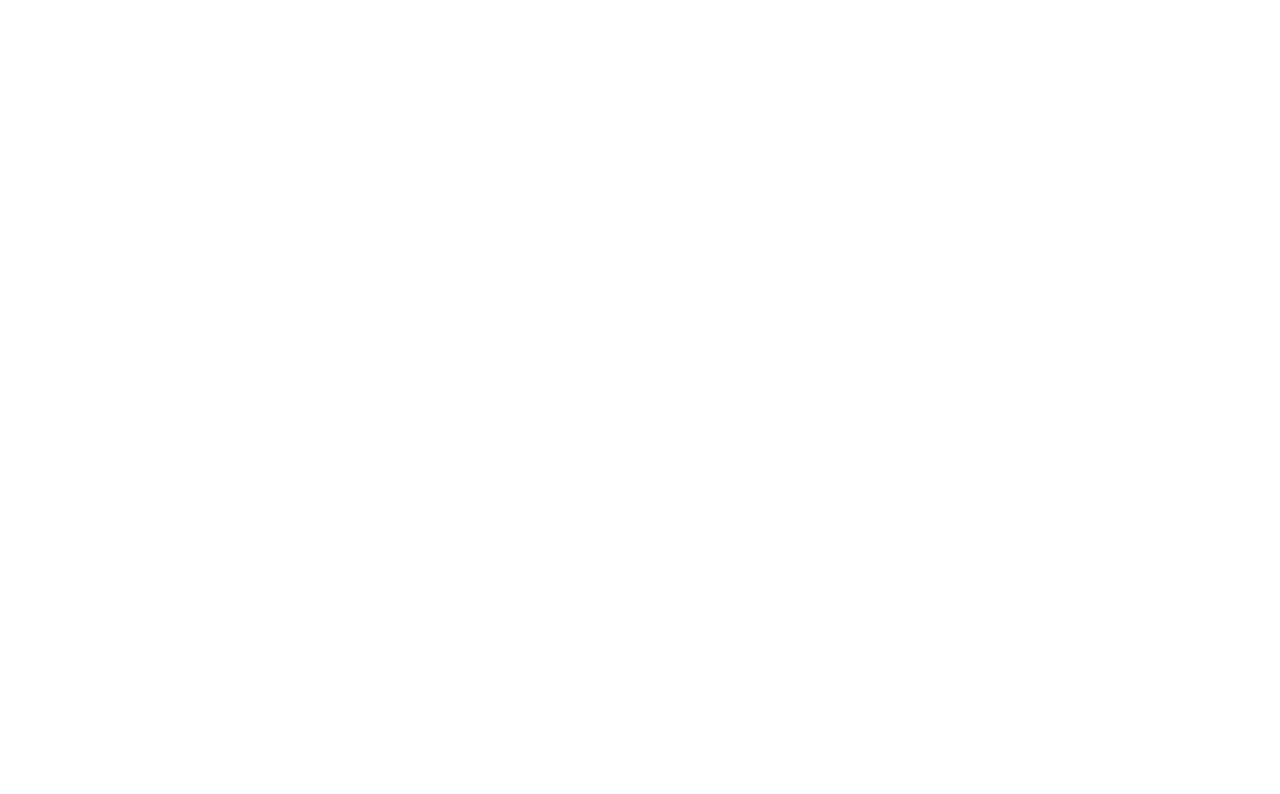
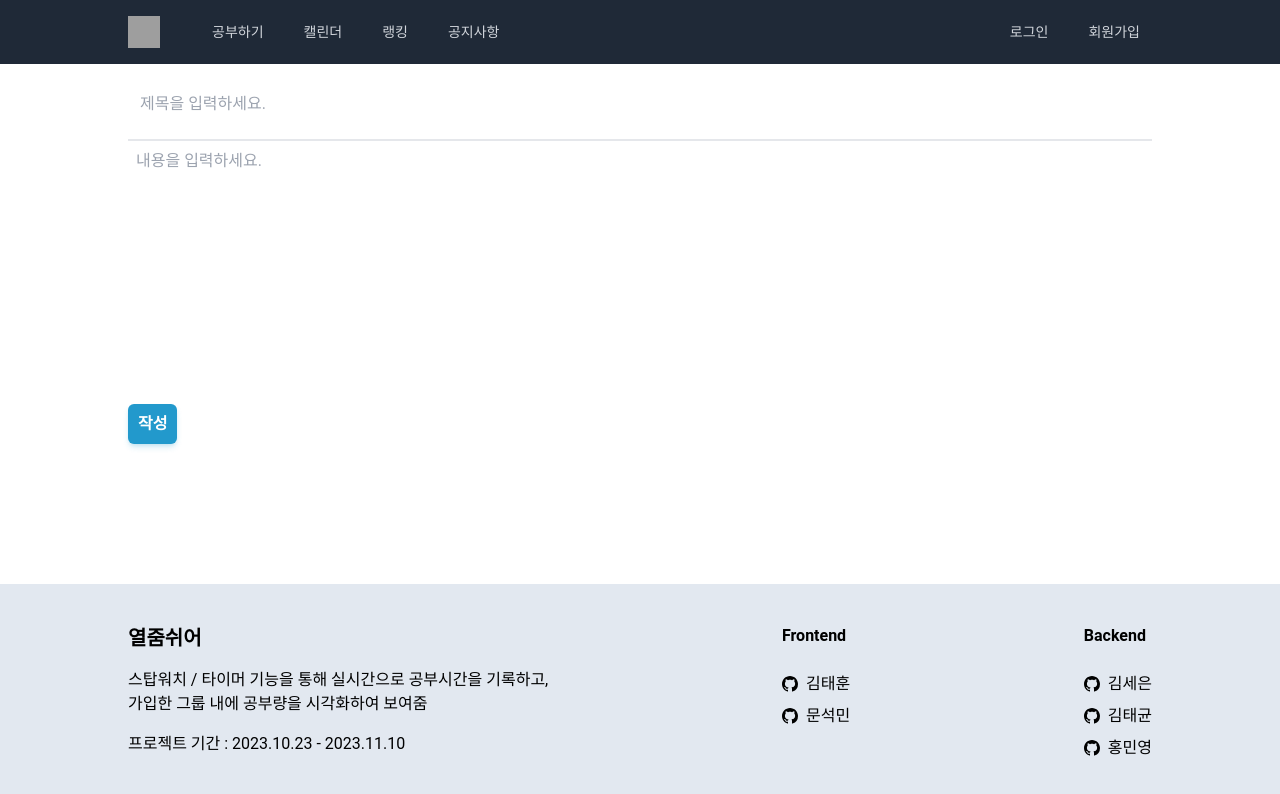
Before and after one commit to WebDeViper/WebDeViper_Client, a React (Vite) app: page /notice/create in a window 1280 px wide. Before the commit this address had no page. Shown: the top 794 px of the page. Built offline with nearby package versions, Linux system fonts and the light colour scheme; grey boxes are pictures that could not be loaded.

Commit message:
feat: 공지사항 페이지 생성

```diff
--- a/package.json
+++ b/package.json
@@ -10,10 +10,16 @@
     "preview": "vite preview"
   },
   "dependencies": {
+    "@emotion/react": "^11.11.1",
+    "@emotion/styled": "^11.11.0",
     "@headlessui/react": "^1.7.17",
     "@heroicons/react": "^2.0.18",
     "@reduxjs/toolkit": "^1.9.7",
+    "@tiptap/pm": "^2.1.12",
+    "@tiptap/react": "^2.1.12",
+    "@tiptap/starter-kit": "^2.1.12",
     "axios": "^1.6.1",
+    "moment": "^2.29.4",
     "react": "^18.2.0",
     "react-dom": "^18.2.0",
     "react-hook-form": "^7.48.2",
--- a/src/App.tsx
+++ b/src/App.tsx
@@ -6,6 +6,8 @@
 import { useAppDispatch, useAppSelector } from './store/store';
 import { useEffect } from 'react';
 import { authUser } from './store/thunkFunctions';
+import NoticePage from './pages/NoticePage';
+import CreateNoticePage from './pages/CreateNoticePage';
 
 function App() {
   const isAuth = useAppSelector(state => state.user.isAuth);
@@ -26,6 +28,8 @@
         <Route index element={<MainPage />} />
         <Route path="/study" element={<StudyPage />} />
         <Route path="/signup" element={<SignupPage />} />
+        <Route path="/notice" element={<NoticePage />} />
+        <Route path="/notice/create" element={<CreateNoticePage />} />
       </Route>
     </Routes>
   );
--- a/src/components/common/Button.tsx
+++ b/src/components/common/Button.tsx
@@ -5,7 +5,7 @@
 type Type = 'button' | 'submit';
 interface Props {
   children: ReactNode;
-  onClick: () => void;
+  onClick?: () => void;
   color?: Color;
   size?: Size;
   type?: Type;
--- /dev/null
+++ b/src/pages/CreateNoticePage/index.tsx
@@ -0,0 +1,63 @@
+import { Button } from '../../components/common/Button';
+import { useForm, SubmitHandler } from 'react-hook-form';
+import { API } from '../../utils/axios';
+import { useNavigate } from 'react-router-dom';
+
+type FormValues = {
+  title: string;
+  content: string;
+};
+
+export default function CreateNoticePage() {
+  const {
+    register,
+    handleSubmit,
+    formState: { errors },
+    reset,
+  } = useForm<FormValues>();
+  const navigate = useNavigate();
+
+  const onSubmit: SubmitHandler<FormValues> = async data => {
+    try {
+      const response = await API.post('/notice', data);
+      const result = response.data;
+      reset();
+      navigate('/notice');
+      console.log(result);
+    } catch (err) {
+      console.log(err);
+    }
+  };
+
+  return (
+    <div className="container">
+      <form onSubmit={handleSubmit(onSubmit)}>
+        <div className="border-b-2 pb-2">
+          <textarea
+            className="w-full h-10 leading-10 pl-3"
+            placeholder="제목을 입력하세요."
+            {...register('title', {
+              required: '제목을 입력하세요.',
+            })}
+          ></textarea>
+        </div>
+        <div>
+          <textarea
+            className="w-full p-2"
+            cols={30}
+            rows={10}
+            placeholder="내용을 입력하세요."
+            {...register('content', {
+              required: '내용을 입력하세요.',
+            })}
+          ></textarea>
+        </div>
+        {errors.title && <div className="text-danger">{errors.title?.message}</div>}
+        {errors.content && <div className="text-danger">{errors.content?.message}</div>}
+        <div>
+          <Button type="submit">작성</Button>
+        </div>
+      </form>
+    </div>
+  );
+}
--- /dev/null
+++ b/src/pages/NoticePage/index.tsx
@@ -0,0 +1,76 @@
+import { useEffect, useState } from 'react';
+import { useAppSelector } from '../../store/store';
+import { API } from '../../utils/axios';
+import moment from 'moment';
+import { Link, useNavigate } from 'react-router-dom';
+import { Button } from '../../components/common/Button';
+
+type Notice = {
+  notice_id: string;
+  title: string;
+  content: string;
+  createdAt: Date;
+  updatedAt: Date;
+};
+export default function NoticePage() {
+  const [notice, setNotice] = useState<Notice[]>([]);
+  const navigate = useNavigate();
+
+  const isServiceAdmin = useAppSelector(state => state.user?.userInfo?.isServiceAdmin);
+
+  useEffect(() => {
+    const fetchNotices = async () => {
+      try {
+        const response = await API.get('/notices');
+        const data = await response.data;
+        setNotice(data.reverse());
+      } catch (err) {
+        console.error(err);
+      }
+    };
+    fetchNotices();
+  }, []);
+
+  const handleCreateNotice = () => {
+    navigate('./create');
+  };
+
+  return (
+    <div className="container">
+      <h2>공지사항</h2>
+      <table className="w-full">
+        <colgroup>
+          <col width="0" />
+          <col />
+          <col width="0" />
+        </colgroup>
+        <thead className="border-b-2 border-black">
+          <tr>
+            <th className="p-2" colSpan={2}>
+              제목
+            </th>
+            <th className="p-2">작성일</th>
+          </tr>
+        </thead>
+        <tbody>
+          {notice.map((item, index) => (
+            <tr key={item.notice_id} className="border-b-[1px] border-[rgba(0,0,0,0.3)]">
+              <td className="p-3">
+                <div>{index + 1}</div>
+              </td>
+              <td className="p-3">
+                <div>
+                  <Link to={`/notice/${item.notice_id}`}>{item.title}</Link>
+                </div>
+              </td>
+              <td className="p-3">
+                <div>{moment(item.createdAt).format('YYYY.MM.DD')}</div>
+              </td>
+            </tr>
+          ))}
+        </tbody>
+      </table>
+      <div>{isServiceAdmin && <Button onClick={handleCreateNotice}>글쓰기</Button>}</div>
+    </div>
+  );
+}
```
Also changed, not shown: 1 other file (tests, documents, lock files or other folders).
